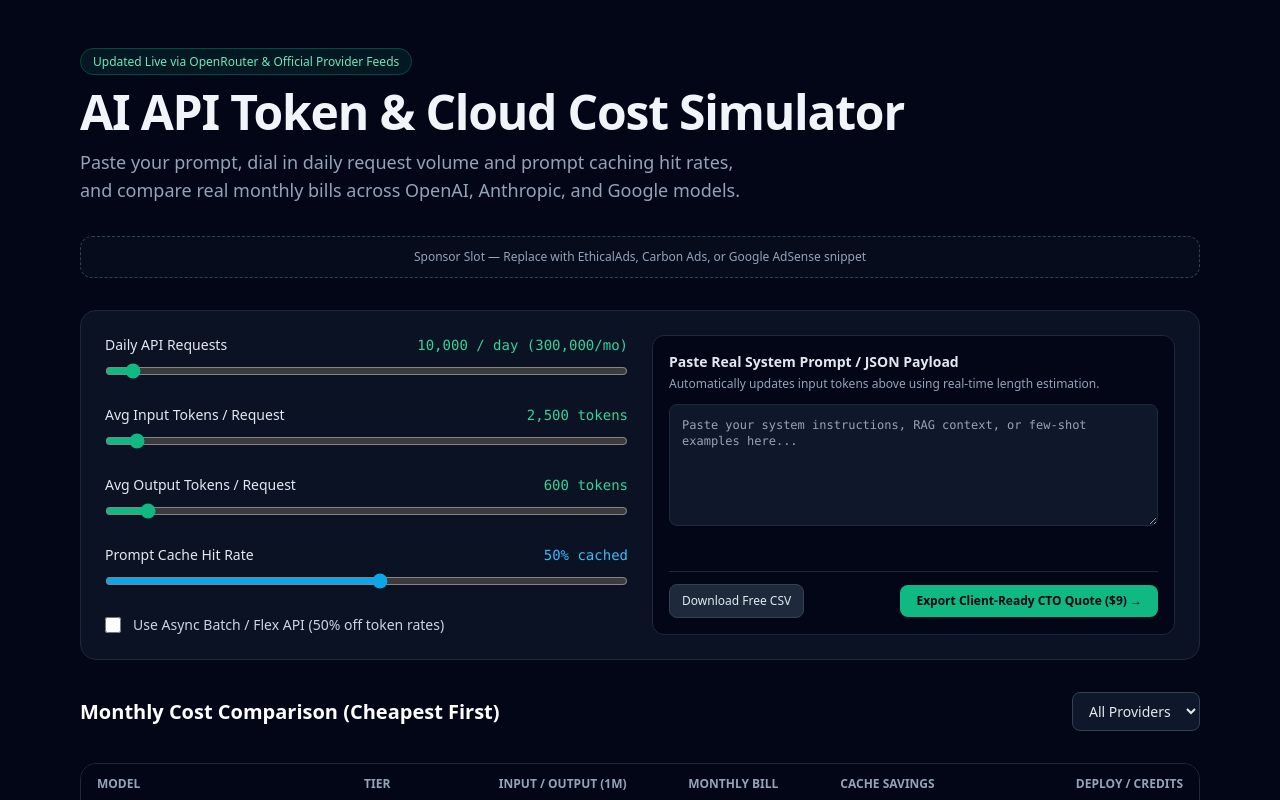
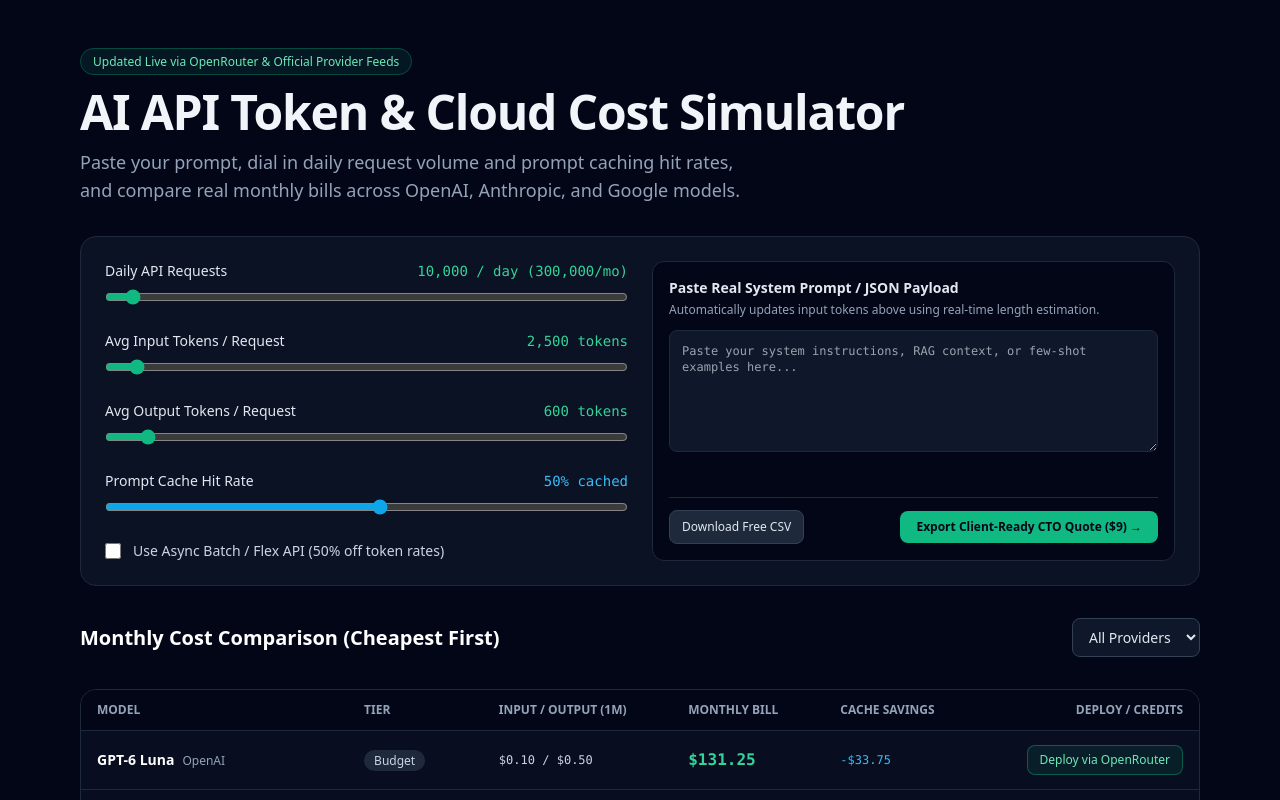
Before and after one commit to ZmLone/promptbill-online, a Next.js app: page / in a window 1280 px wide. Shown: the top 800 px of the page. Built offline with nearby package versions, Linux system fonts and the light colour scheme.

Commit message:
Remove sponsor ad slot from page
Removed the sponsor ad slot from the page.

```diff
--- a/src/app/page.tsx
+++ b/src/app/page.tsx
@@ -17,11 +17,6 @@ export default async function HomePage() {
         <p className="mt-3 max-w-2xl text-lg text-slate-400">
           Paste your prompt, dial in daily request volume and prompt caching hit rates, and compare real monthly bills across OpenAI, Anthropic, and Google models.
         </p>
-      </div>
-
-      {/* High-CPM Sponsor / Ad Slot */}
-      <div className="mb-8 rounded-xl border border-dashed border-slate-700 bg-slate-900/40 px-4 py-3 text-center text-xs text-slate-400">
-        Sponsor Slot — Replace with EthicalAds, Carbon Ads, or Google AdSense snippet
       </div>
 
       <CostSimulator models={models} />
```
